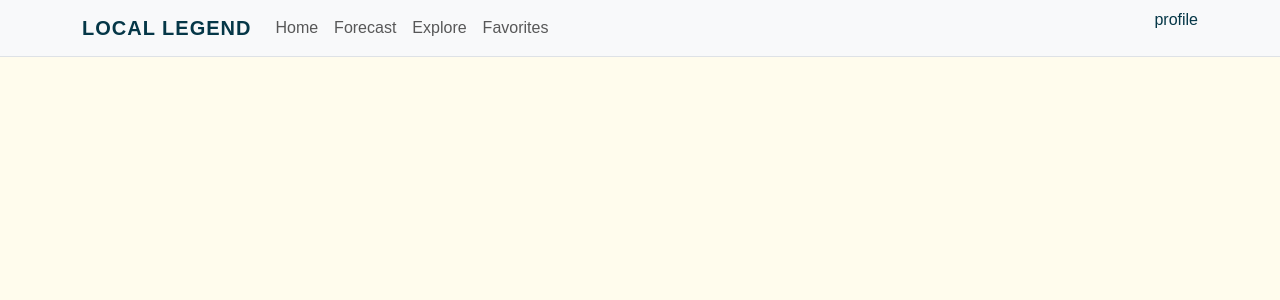
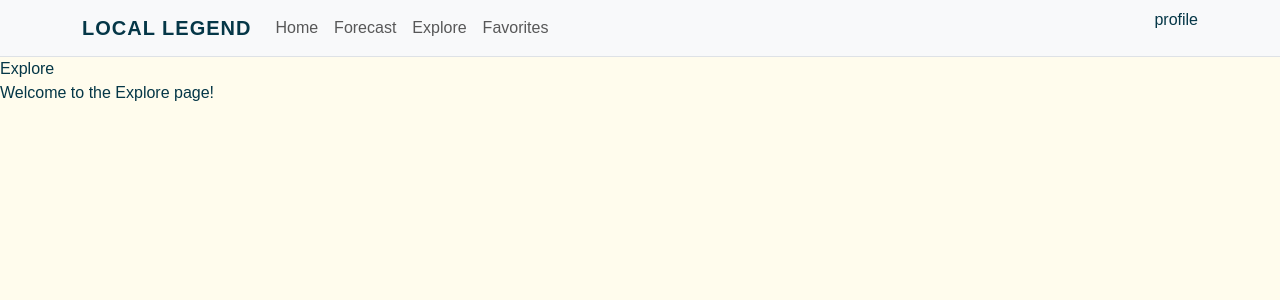
Before and after one commit to matt-skokos/inf124project, a React (Create React App) app: page /explore in a window 1280 px wide. Shown: the top 300 px of the page. Built offline with nearby package versions, Linux system fonts and the light colour scheme.

Commit message:
explore page created

```diff
--- a/src/App.js
+++ b/src/App.js
@@ -1,17 +1,19 @@
-import React from 'react';
-import { BrowserRouter, Routes, Route } from 'react-router-dom';
-import Navbar from './components/Navbar';
-import Home from './components/Home'
+import React from "react";
+import { BrowserRouter, Routes, Route } from "react-router-dom";
+import Navbar from "./components/Navbar";
+import Home from "./components/Home";
+import Explore from "./components/explore/explore.jsx";
 
 function App() {
   return (
     // BrowserRouter Wraps entire app to keep UI in sync with URL
     <BrowserRouter>
-      <div className='app-container'>
-        <Navbar/>
+      <div className="app-container">
+        <Navbar />
 
         <Routes>
-          <Route path='/' element={<Home/>} />
+          <Route path="/" element={<Home />} />
+          <Route path="/explore" element={<Explore />} />
           {/* Add other routes here: Forecast, Explore Spots, Favorites */}
         </Routes>
       </div>
--- /dev/null
+++ b/src/components/explore/explore.jsx
@@ -0,0 +1,18 @@
+import React from "react";
+// import Navbar from "../navbar/navbar";
+import "./explore.css";
+import Navbar from "../Navbar";
+
+const Explore = () => {
+  return (
+    <div className="explore-page">
+      <header>Explore</header>
+      <main>
+        {/* Add your explore content here */}
+        <p>Welcome to the Explore page!</p>
+      </main>
+    </div>
+  );
+};
+
+export default Explore;
```
Also changed, not shown: src/components/explore/explore.css (added).
